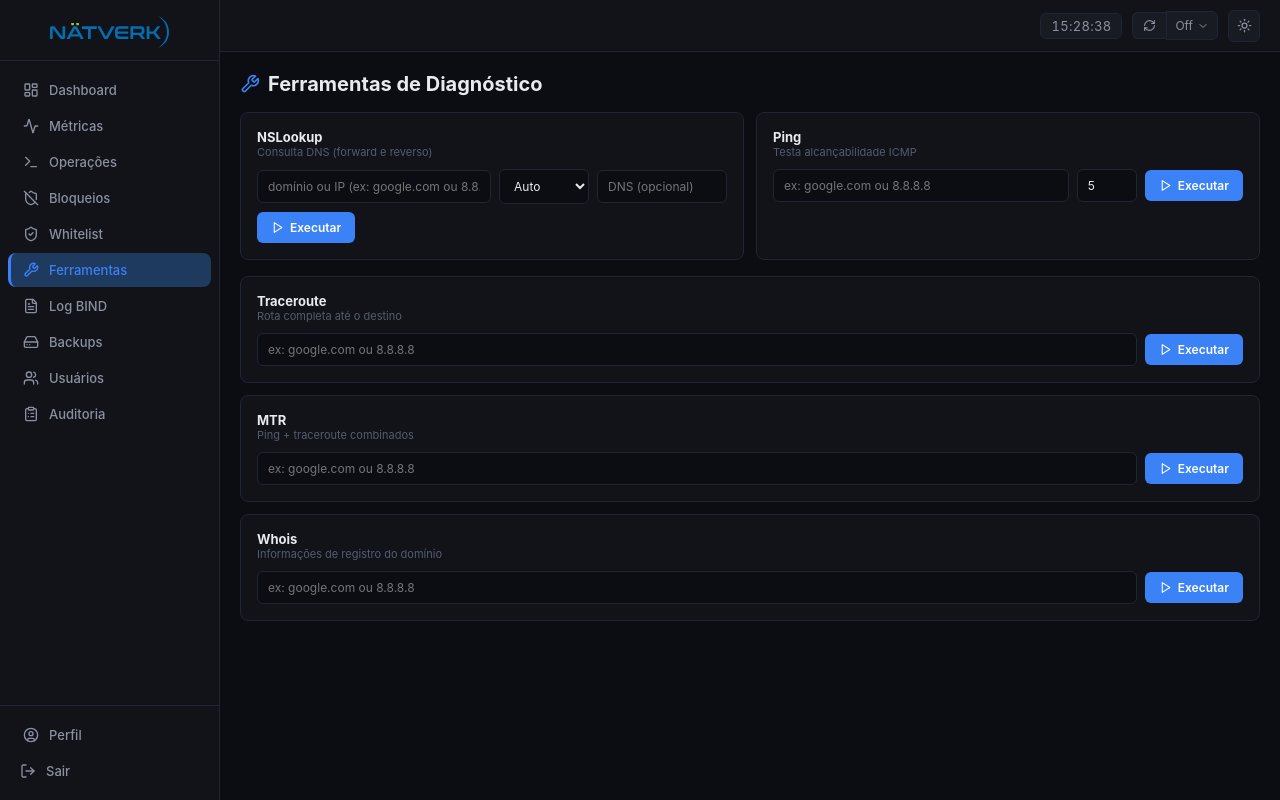
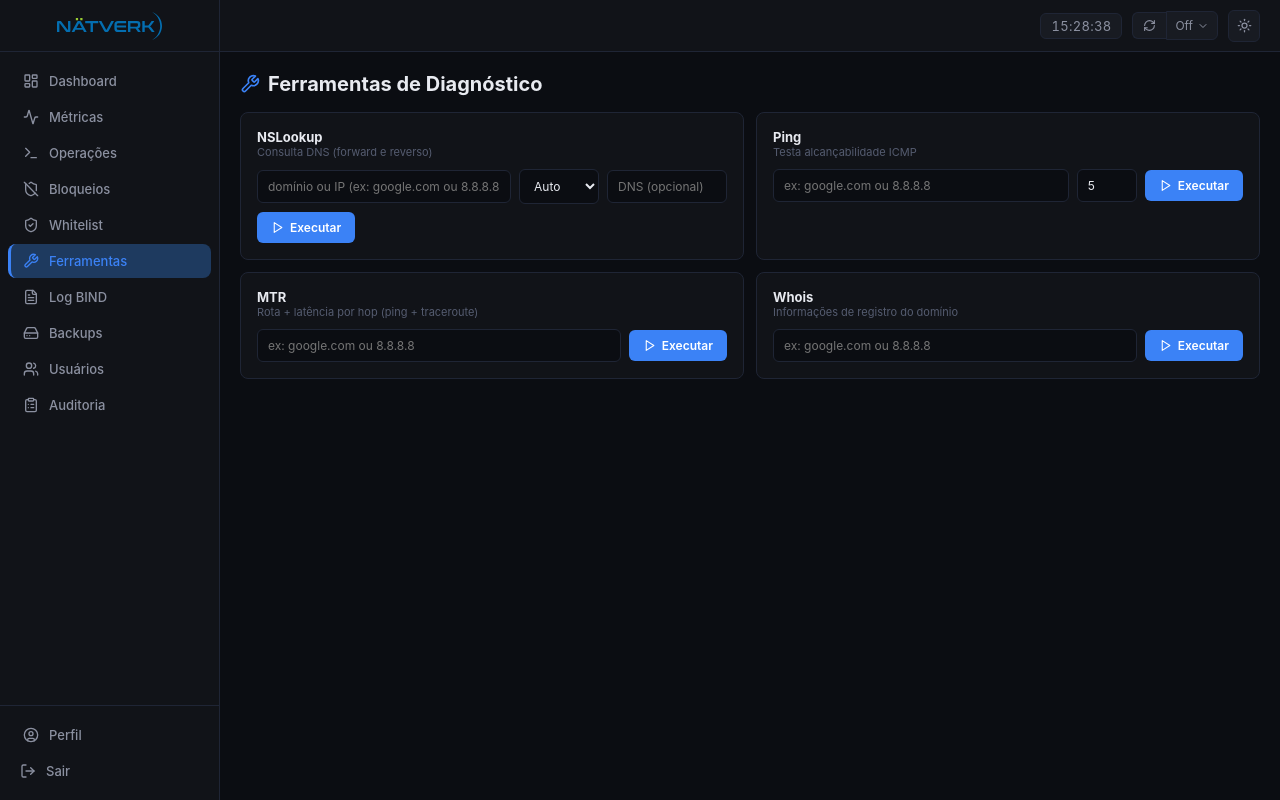
Before and after one commit to andersmonteiro/dns-natverk-2.0, a React (Vite) app in the folder frontend/: page /tools in a window 1280 px wide. Built offline with nearby package versions, Linux system fonts and the light colour scheme; sample sign-in values are in the browser's storage.

Commit message:
fix: senha padrão, grid tools 2x2, remount de página, alinhamento logo

```diff
--- a/frontend/src/App.jsx
+++ b/frontend/src/App.jsx
@@ -1,4 +1,4 @@
-import { BrowserRouter, Routes, Route, Navigate } from 'react-router-dom'
+import { BrowserRouter, Routes, Route, Navigate, useLocation } from 'react-router-dom'
 import { ThemeProvider } from './context/ThemeContext'
 import { RefreshProvider } from './context/RefreshContext'
 import Layout from './components/Layout'
@@ -20,28 +20,39 @@ function PrivateRoute({ children }) {
   return token ? children : <Navigate to="/login" replace />
 }
 
+// Usa location.key pra forçar remount de qualquer página ao navegar
+// (inclusive ao clicar no mesmo item do menu — limpa estado da página)
+function AppRoutes() {
+  const location = useLocation()
+  const k = location.key
+
+  return (
+    <Routes>
+      <Route path="/login" element={<Login />} />
+      <Route path="/" element={<PrivateRoute><Layout /></PrivateRoute>}>
+        <Route index element={<Navigate to="/dashboard" replace />} />
+        <Route path="dashboard"  element={<Dashboard  key={k} />} />
+        <Route path="metrics"    element={<Metrics    key={k} />} />
+        <Route path="operations" element={<Operations key={k} />} />
+        <Route path="blocklist"  element={<Blocklist  key={k} />} />
+        <Route path="whitelist"  element={<Whitelist  key={k} />} />
+        <Route path="audit"      element={<Audit      key={k} />} />
+        <Route path="users"      element={<Users      key={k} />} />
+        <Route path="tools"      element={<Tools      key={k} />} />
+        <Route path="backups"    element={<Backups    key={k} />} />
+        <Route path="bindlog"    element={<BindLog    key={k} />} />
+        <Route path="profile"    element={<Profile    key={k} />} />
+      </Route>
+    </Routes>
+  )
+}
+
 export default function App() {
   return (
     <ThemeProvider>
       <RefreshProvider>
         <BrowserRouter>
-          <Routes>
-            <Route path="/login" element={<Login />} />
-            <Route path="/" element={<PrivateRoute><Layout /></PrivateRoute>}>
-              <Route index element={<Navigate to="/dashboard" replace />} />
-              <Route path="dashboard"  element={<Dashboard />} />
-              <Route path="metrics"    element={<Metrics />} />
-              <Route path="operations" element={<Operations />} />
-              <Route path="blocklist"  element={<Blocklist />} />
-              <Route path="whitelist"  element={<Whitelist />} />
-              <Route path="audit"      element={<Audit />} />
-              <Route path="users"      element={<Users />} />
-              <Route path="tools"      element={<Tools />} />
-              <Route path="backups"    element={<Backups />} />
-              <Route path="bindlog"    element={<BindLog />} />
-              <Route path="profile"    element={<Profile />} />
-            </Route>
-          </Routes>
+          <AppRoutes />
         </BrowserRouter>
       </RefreshProvider>
     </ThemeProvider>
--- a/frontend/src/components/Layout.jsx
+++ b/frontend/src/components/Layout.jsx
@@ -144,18 +144,20 @@ export default function Layout() {
         flexDirection: 'column',
         flexShrink: 0,
       }}>
-        {/* Logo */}
+        {/* Logo — mesma altura da topbar (52px) */}
         <div style={{
-          padding: '16px 16px 12px',
+          height: 52,
+          flexShrink: 0,
           borderBottom: '1px solid var(--border)',
           display: 'flex',
           alignItems: 'center',
           justifyContent: 'center',
+          padding: '0 16px',
         }}>
           <img
             src="/natverk_logo.svg"
             alt="Nätverk"
-            style={{ height: 32, width: 'auto', maxWidth: 180 }}
+            style={{ height: 28, width: 'auto', maxWidth: 180 }}
           />
         </div>
 
--- a/frontend/src/pages/Tools.jsx
+++ b/frontend/src/pages/Tools.jsx
@@ -5,11 +5,10 @@ import { api } from '../api'
 const QTYPES = ['', 'A', 'AAAA', 'MX', 'NS', 'TXT', 'SOA', 'CNAME', 'PTR', 'SRV', 'CAA', 'ANY']
 
 const TOOLS = [
-  { id: 'nslookup',   label: 'NSLookup',   desc: 'Consulta DNS (forward e reverso)',    wide: false, hasType: true  },
-  { id: 'ping',       label: 'Ping',        desc: 'Testa alcançabilidade ICMP',          wide: false, hasPing: true  },
-  { id: 'traceroute', label: 'Traceroute',  desc: 'Rota completa até o destino',         wide: true                  },
-  { id: 'mtr',        label: 'MTR',         desc: 'Ping + traceroute combinados',        wide: true                  },
-  { id: 'whois',      label: 'Whois',       desc: 'Informações de registro do domínio',  wide: true                  },
+  { id: 'nslookup', label: 'NSLookup', desc: 'Consulta DNS (forward e reverso)', hasType: true },
+  { id: 'ping',     label: 'Ping',     desc: 'Testa alcançabilidade ICMP',       hasPing: true },
+  { id: 'mtr',      label: 'MTR',      desc: 'Rota + latência por hop (ping + traceroute)' },
+  { id: 'whois',    label: 'Whois',    desc: 'Informações de registro do domínio' },
 ]
 
 const inputStyle = {
@@ -55,6 +54,8 @@ function ToolCard({ tool }) {
       border: '1px solid var(--border)',
       borderRadius: 'var(--r-md)',
       padding: 16,
+      display: 'flex',
+      flexDirection: 'column',
     }}>
       <div style={{ marginBottom: 10 }}>
         <div style={{ fontSize: 13, fontWeight: 700, color: 'var(--text-primary)' }}>{tool.label}</div>
@@ -67,21 +68,21 @@ function ToolCard({ tool }) {
           onChange={e => setHost(e.target.value)}
           placeholder={placeholder}
           required
-          style={{ ...inputStyle, flex: '1 1 200px', minWidth: 160 }}
+          style={{ ...inputStyle, flex: '1 1 180px', minWidth: 140 }}
         />
 
         {tool.hasType && (
           <>
             <select value={rtype} onChange={e => setRtype(e.target.value)}
               title="Tipo de registro (opcional)"
-              style={{ ...inputStyle, width: 90 }}>
+              style={{ ...inputStyle, width: 80 }}>
               {QTYPES.map(t => <option key={t} value={t}>{t || 'Auto'}</option>)}
             </select>
             <input
               value={server}
               onChange={e => setServer(e.target.value)}
               placeholder="DNS (opcional)"
-              style={{ ...inputStyle, width: 130 }}
+              style={{ ...inputStyle, width: 120 }}
             />
           </>
         )}
@@ -120,9 +121,10 @@ function ToolCard({ tool }) {
           whiteSpace: 'pre',
           overflowX: 'auto',
           overflowY: 'auto',
-          maxHeight: tool.wide ? 420 : 280,
+          maxHeight: 320,
           fontFamily: 'monospace',
           lineHeight: 1.55,
+          flex: 1,
         }}>
           {result.output || '(sem saída)'}
         </pre>
@@ -132,23 +134,18 @@ function ToolCard({ tool }) {
 }
 
 export default function Tools() {
-  const compact = TOOLS.filter(t => !t.wide)
-  const wide    = TOOLS.filter(t => t.wide)
-
   return (
     <div style={{ display: 'flex', flexDirection: 'column', gap: 16 }}>
       <h1 style={{ fontSize: 20, fontWeight: 700, display: 'flex', alignItems: 'center', gap: 8 }}>
         <Wrench size={20} color="var(--accent)" /> Ferramentas de Diagnóstico
       </h1>
 
-      {/* NSLookup + Ping — lado a lado */}
-      <div style={{ display: 'grid', gridTemplateColumns: 'repeat(auto-fill, minmax(420px, 1fr))', gap: 12 }}>
-        {compact.map(t => <ToolCard key={t.id} tool={t} />)}
-      </div>
-
-      {/* Traceroute, MTR, Whois — largura total */}
-      <div style={{ display: 'flex', flexDirection: 'column', gap: 12 }}>
-        {wide.map(t => <ToolCard key={t.id} tool={t} />)}
+      <div style={{
+        display: 'grid',
+        gridTemplateColumns: 'repeat(2, 1fr)',
+        gap: 12,
+      }}>
+        {TOOLS.map(t => <ToolCard key={t.id} tool={t} />)}
       </div>
 
       <style>{`@keyframes spin { to { transform: rotate(360deg); } }`}</style>
```
Also changed, not shown: 2 other files (tests, documents, lock files or other folders).
